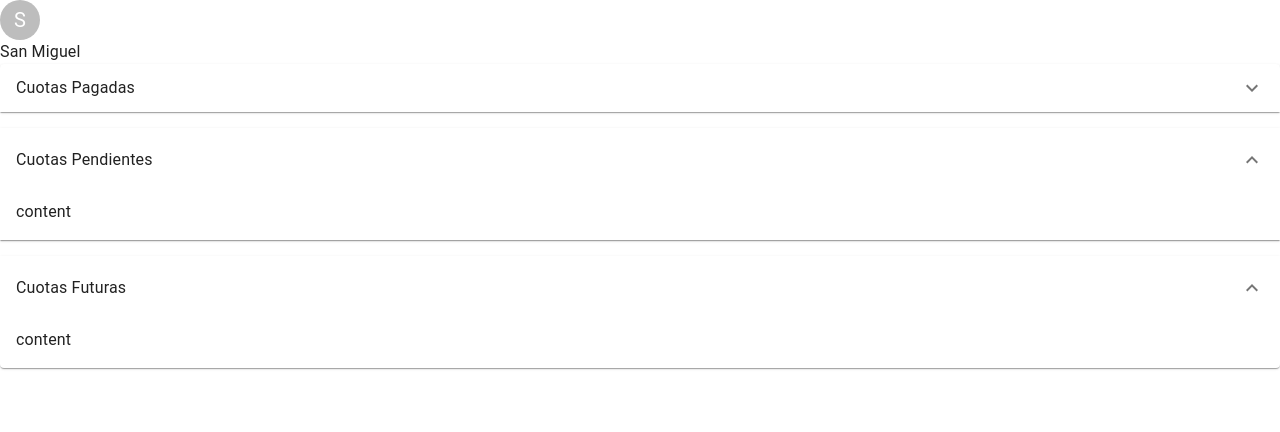
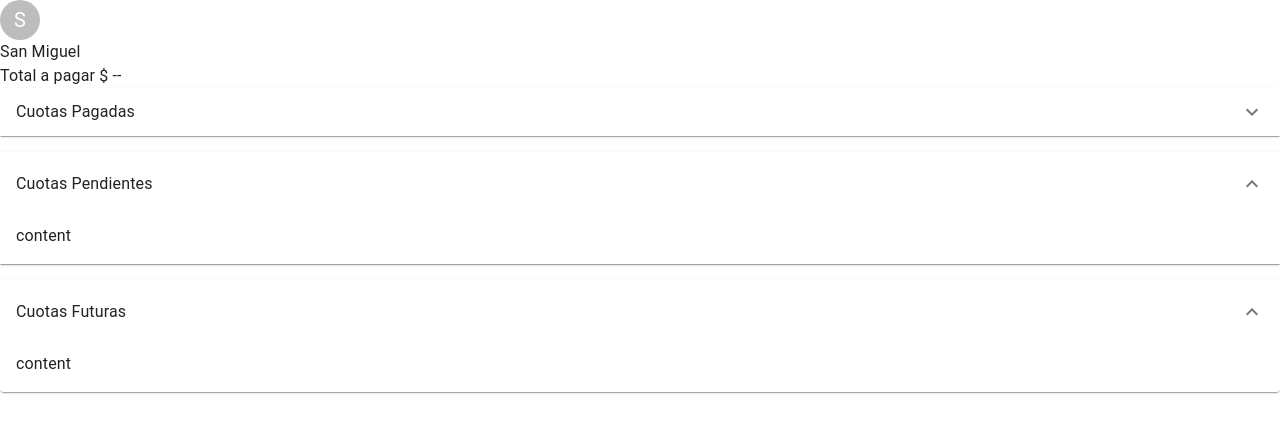
Before and after one commit to jblnco-ing/cometa-test, a Next.js app: page / in a window 1280 px wide. Shown: the top 432 px of the page. Built offline with nearby package versions, Linux system fonts and the light colour scheme.

Commit message:
feature: total payment

```diff
--- a/pages/index.tsx
+++ b/pages/index.tsx
@@ -1,4 +1,5 @@
 // components
+import { TotalPayment } from "components/molecule/TotalPayment";
 import { Header } from "components/organism/Layout";
 
 // material ui
@@ -12,6 +13,9 @@ const Home: NextPage = () => {
   return (
     <>
       <Header schoolName="San Miguel" />
+      <div>
+        <TotalPayment student={{}} total={0} />
+      </div>
       <div>
         <Accordion>
           <AccordionSummary
--- /dev/null
+++ b/src/components/molecule/TotalPayment/index.tsx
@@ -0,0 +1,17 @@
+// types
+import { FC } from "react";
+
+export const TotalPayment: FC<{ student: any; total: number}> = ({
+  student,
+  total,
+}) => {
+  return (
+    <div>
+      <div>
+        {student.name}
+        {student.grade}
+      </div>
+      <div>Total a pagar $ {total ? total : '--'}</div>
+    </div>
+  );
+};
```
